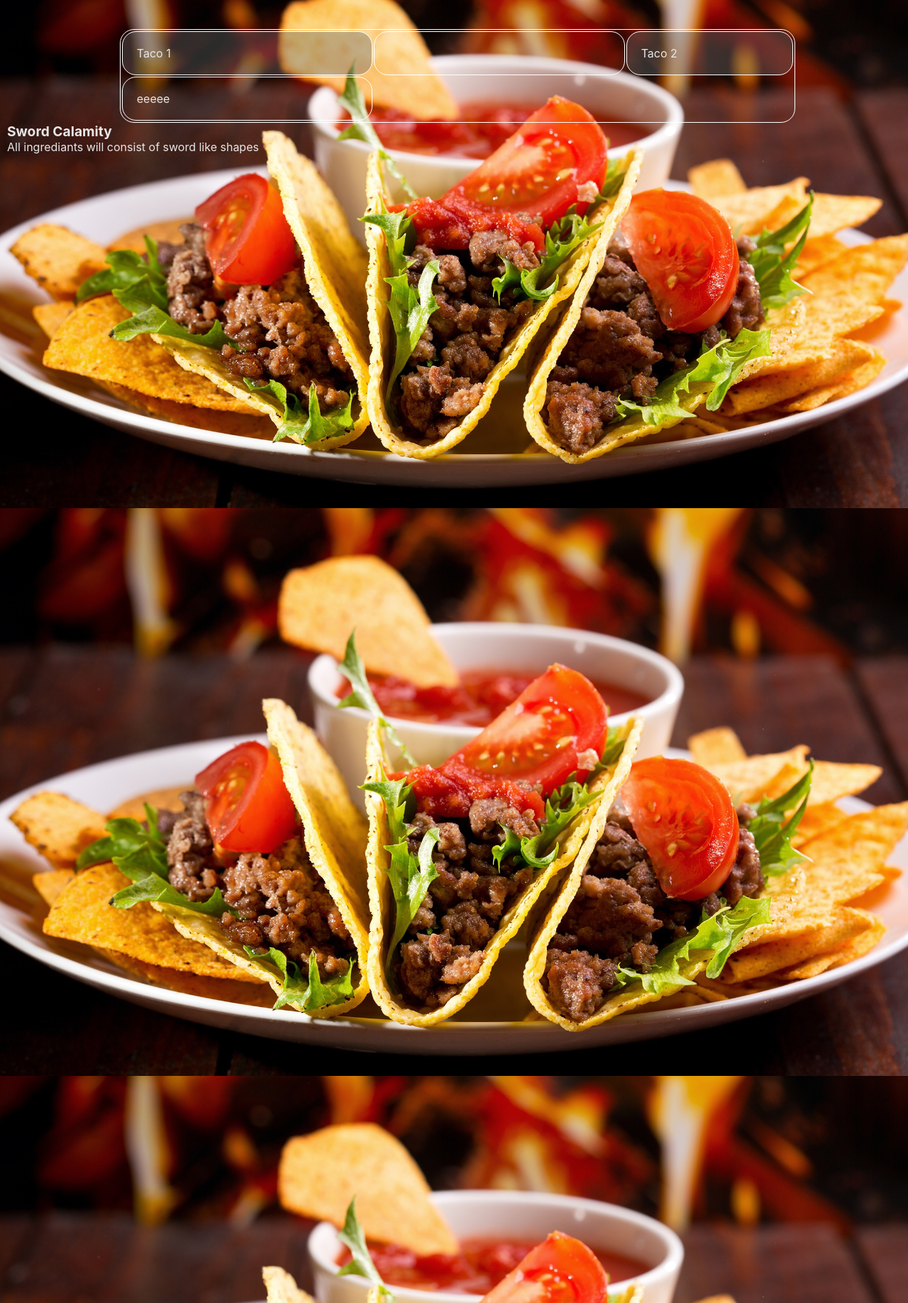
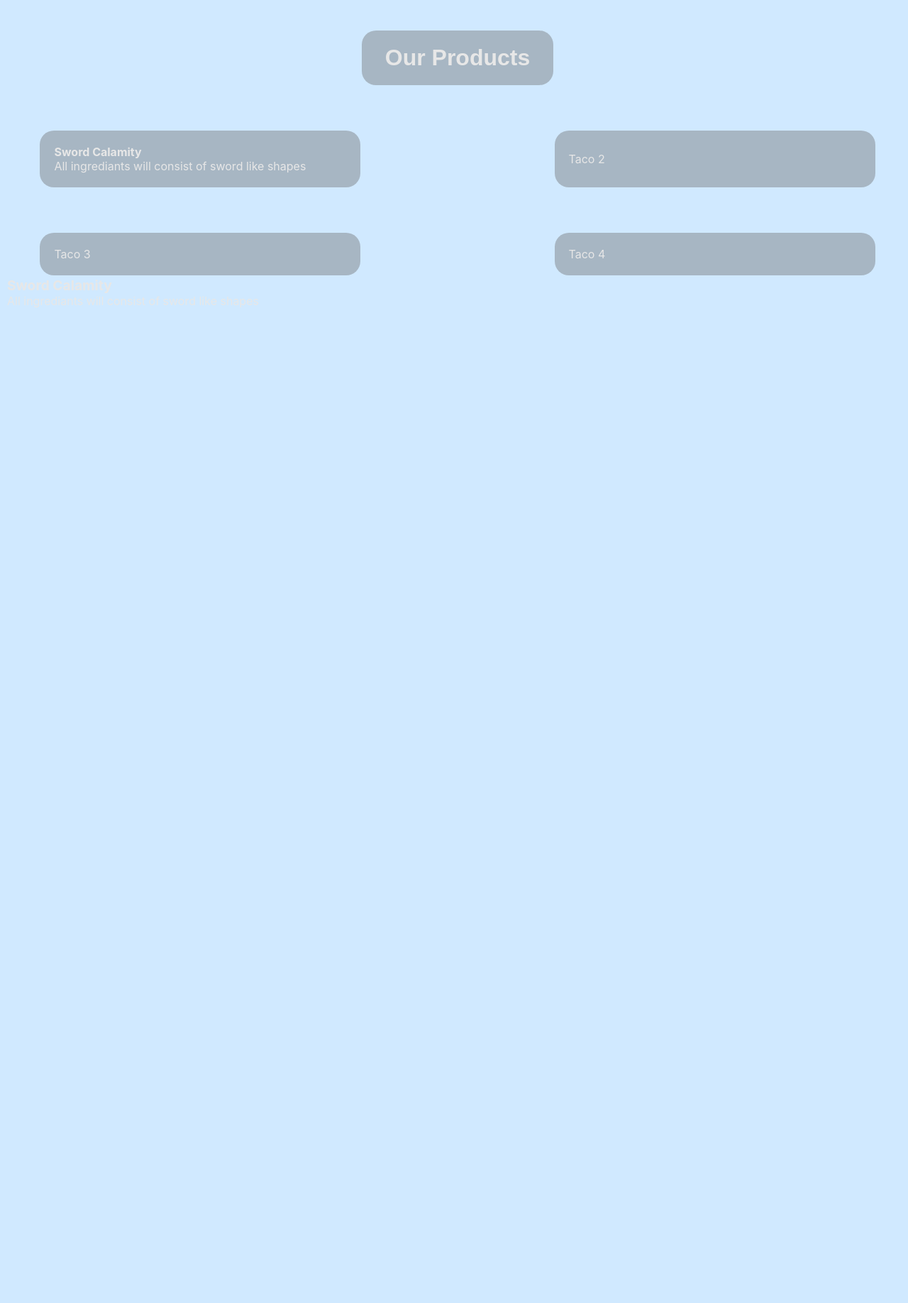
Before and after one commit to Akashchattikal/flaskapp, a Flask app: page /all_tacos in a window 1280 px wide. Shown: the part 84-1920 px from the top of the page at 71% size. Run offline with Flask 3, Linux system fonts and the light colour scheme; data comes from the database, SQL or seed files in the repository.

Commit message:
Finishing Off Layout
These current changes are the fully completed layout that is based on the Canva planned pictures

```diff
--- a/static/css/style.css
+++ b/static/css/style.css
@@ -17,7 +17,6 @@ body {
     display: flex;
     flex-direction: column;
     font-family: 'Inter', sans-serif;
-    background-image: url(../images/home.jpg);
     background-repeat: no-repeat;
     background-attachment: fixed;
     background-size: 100% 100%;
@@ -143,7 +142,7 @@ ul {
 }
 
 table, th, td {
-    border:1px solid rgb(255, 255, 255);
+
     border-radius: 20px;
   }
 
@@ -188,5 +187,29 @@ td {
 }
 
 .multiple-taco {
-    width: 100px;
+    width: 300px;
 }
+
+.taco_title {
+    background-color: rgb(106, 106, 106, 0.4)
+}
+
+.order_fit {
+    text-align: center;
+    margin-left: auto;
+    margin-right: auto;
+    width: 93%;
+    background-color: rgb(106, 106, 106, 0.4)
+}
+
+.home {
+    background-image: url(../images/tacos.png);
+}
+
+.about {
+    background-image: url(../images/cut_board2.png);
+}
+
+.all_tacos {
+    background-image: url(../images/cut_board.png);
+}
--- a/templates/about.html
+++ b/templates/about.html
@@ -1,10 +1,10 @@
 {% extends "layout.html" %}
 {% block content %}
 
-<table style="width:75%" class="center">
+<table style="width:93%" class="center">
     <tr style="background-color: rgb(106, 106, 106, 0.5)">
     <td style="text-align: center">
-        <h1 style="text-align: center" class="semi-title">About Us</h1>
+        <h1 class="semi-title">About Us</h1>
         <br>
         Welcome to TacoKing, the ultimate destination for taco lovers!
          Our taco shop is the perfect place for anyone who wants to indulge in delicious and authentic
@@ -24,7 +24,7 @@
     <td>&nbsp;</td>
     <tr style="background-color: rgb(106, 106, 106, 0.5)">
     <td style="text-align: center">
-        <h1 style="text-align: center" class="semi-title">About My Project</h1>
+        <h1 class="semi-title">About My Project</h1>
         <br>
         My project is focused on a taco restaurant that offers a variety of delicious and authentic Mexican cuisine inspired by
         mediaeval times. The menu will feature a wide range of tacos, including classics such as carne asada, al pastor, and carnitas,
--- a/templates/all_tacos.html
+++ b/templates/all_tacos.html
@@ -1,18 +1,35 @@
 {% extends "layout.html" %}
 {% block content %}
 
-<table style="width:75%" class="center">
+{% for item in results %}
+<table style="width:93%" class="center">
     <tr>
-        <td style="background-color: rgb(106, 106, 106, 0.4);" class="multiple-taco">Taco 1</td>
+        <td>&nbsp;</td>
+        <td class="taco_title">
+            <h1 style="text-align: center" class="semi-title">Our Products</h1>
+        </td>
+        <td>&nbsp;</td>
+    </tr>
+    <tr>
+        <td colspan="3">&nbsp;</td>
+    </tr>
+    <tr>
+        <td style="background-color: rgb(106, 106, 106, 0.4);" class="multiple-taco">
+            <b><a href = "/Taco_Types/{{ item [0] }}">{{ item[1]}}</a></b>
+            <p>{{ item[2]}}</p>
+        </td>
         <td width="">&nbsp;</td>
         <td style="background-color: rgb(106, 106, 106, 0.4);" class="multiple-taco">Taco 2</td>
     </tr>
     <tr>
-        <td>eeeee</td>
+        <td>&nbsp;</td>
+    </tr>
+    <tr>
+        <td style="background-color: rgb(106, 106, 106, 0.4);" class="multiple-taco">Taco 3</td>
+        <td width="">&nbsp;</td>
+        <td style="background-color: rgb(106, 106, 106, 0.4);" class="multiple-taco">Taco 4</td>
     </tr>
 </table>
-
-{% for item in results %}
 <h2><a href = "/Taco_Types/{{ item [0] }}">{{ item[1]}}</a></h2>
 <p>{{ item[2]}}</p>
 {% endfor %}
--- a/templates/home.html
+++ b/templates/home.html
@@ -1,7 +1,7 @@
 {% extends "layout.html" %}
 {% block content %}
 
-<table style="width:75%" class="table">
+<table style="width:93%" class="table">
     <tr>
     <th><h1 class="title">Welcome To <br>TacoKing</h1></th>
     <td rowspan="6" class="section">
```
Also changed, not shown: templates/order.html (+11 -1 lines), static/images/cut_board.png (added), static/images/cut_board2.png (added), static/images/tacos.png (added).
